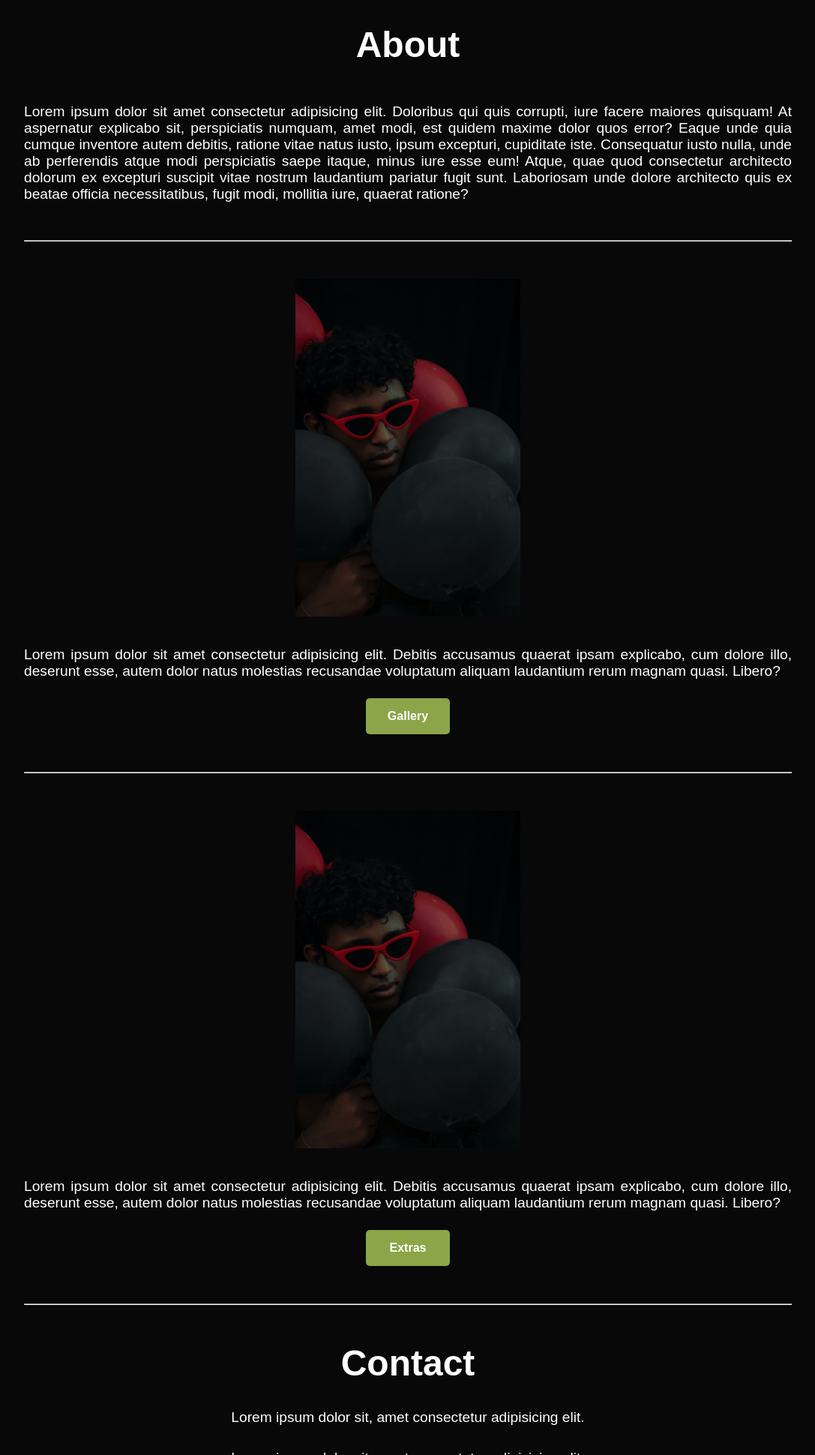
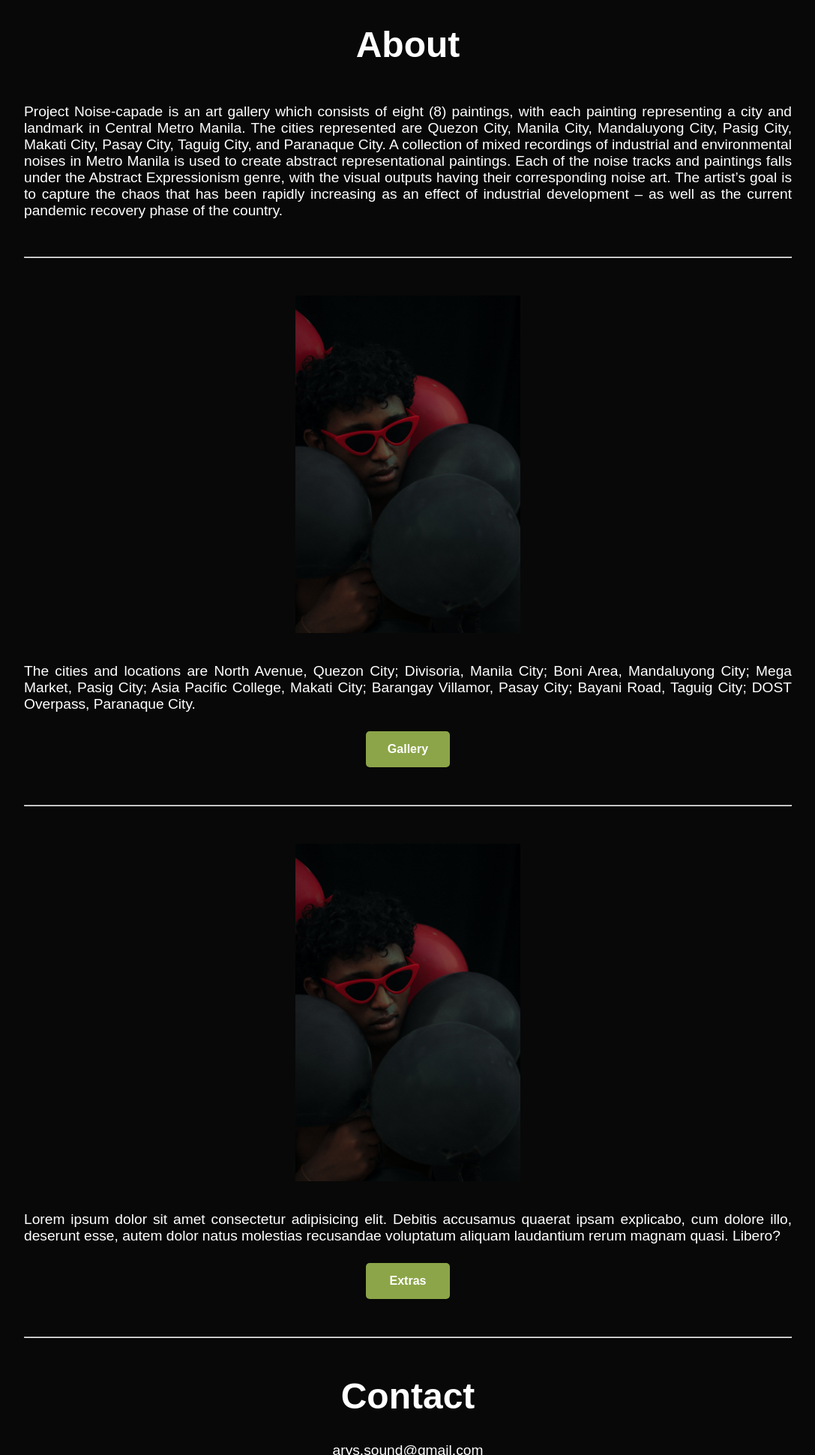
Before and after one commit to Pilsen3/NoiseCapade, a plain HTML site: page index.html in a window 1280 px wide. Shown: the part 860-2800 px from the top of the page at 75% size, without its empty margins (96-1183 px from the left). Drawn offline with Linux system fonts and the light colour scheme; a web font is replaced by a local one.

Commit message:
change text

```diff
--- a/index.html
+++ b/index.html
@@ -30,10 +30,7 @@
                 <div class="header-text">
                     <h1>NOISE-<span>CAPADE</span></h1>
 
-                    <p>Lorem ipsum dolor sit amet consectetur, adipisicing elit. Beatae eum maxime sed doloribus in nisi veniam fugit aspernatur doloremque modi earum cupiditate voluptatem cum quos explicabo, et laboriosam adipisci facilis.
-                    Consequatur a excepturi, autem, delectus nam vitae accusamus repudiandae libero esse architecto odio recusandae, harum ipsa laudantium ut nesciunt consequuntur in consectetur iusto eligendi? Culpa nemo a ad laboriosam animi.
-                    Maiores quia fuga dignissimos, maxime, tenetur, dolores labore repellendus ducimus voluptatum soluta excepturi vero. Architecto ducimus voluptatibus magni officiis cum, molestiae, eius iusto nam dolorum optio, eligendi libero beatae? Aspernatur!
-                </p>
+                    <p>Noise-capade is an experimental gallery featuring eight (8) abstract cymatic paintings created by the noise pollution recorded from various Metro Manila cities.</p>
                 </div>
             </div>
     </div>
@@ -43,9 +40,9 @@
     <div id="about">
         <div class="container">
             <h2 class="about-header">About</h2>
-            <p class="about-text">Lorem ipsum dolor sit amet consectetur adipisicing elit. Doloribus qui quis corrupti, iure facere maiores quisquam! At aspernatur explicabo sit, perspiciatis numquam, amet modi, est quidem maxime dolor quos error?
-            Eaque unde quia cumque inventore autem debitis, ratione vitae natus iusto, ipsum excepturi, cupiditate iste. Consequatur iusto nulla, unde ab perferendis atque modi perspiciatis saepe itaque, minus iure esse eum!
-            Atque, quae quod consectetur architecto dolorum ex excepturi suscipit vitae nostrum laudantium pariatur fugit sunt. Laboriosam unde dolore architecto quis ex beatae officia necessitatibus, fugit modi, mollitia iure, quaerat ratione?</p>
+            <p class="about-text">Project Noise-capade is an art gallery which consists of eight (8) paintings, with each painting representing a city and landmark in Central Metro Manila. The cities represented are Quezon City, Manila City, Mandaluyong City, Pasig City, Makati City, Pasay City, Taguig City, and Paranaque City.
+                A collection of mixed recordings of industrial and environmental noises in Metro Manila is used to create abstract representational paintings. Each of the noise tracks and paintings falls under the Abstract Expressionism genre, with the visual outputs having their corresponding noise art. The artist’s goal is to capture the chaos that has been rapidly increasing as an effect of industrial development – as well as the current pandemic recovery phase of the country.
+                </p>
         </div>
     </div>
 
@@ -54,7 +51,7 @@
         <div class="container">
             <img src="images/body-img1.png" alt="" width="300" height="300">
             <div class="gallery-text">
-                <p>Lorem ipsum dolor sit amet consectetur adipisicing elit. Debitis accusamus quaerat ipsam explicabo, cum dolore illo, deserunt esse, autem dolor natus molestias recusandae voluptatum aliquam laudantium rerum magnam quasi. Libero?</p>
+                <p>The cities and locations are North Avenue, Quezon City; Divisoria, Manila City; Boni Area, Mandaluyong City; Mega Market, Pasig City; Asia Pacific College, Makati City; Barangay Villamor, Pasay City; Bayani Road, Taguig City; DOST Overpass, Paranaque City. </p>
             </div>
                 <a href="gallery.html">
                     <button class="gallery-button" type="button">Gallery</button>
@@ -82,10 +79,10 @@
             <div class="container">
                 <h2 class="contact-header">Contact</h2>
                 <br>
-                <p class="contact-text">Lorem ipsum dolor sit, amet consectetur adipisicing elit.</p>
-                <p class="contact-text">Lorem ipsum dolor sit, amet consectetur adipisicing elit.</p>
-                <p class="contact-text">Lorem ipsum dolor sit, amet consectetur adipisicing elit. </p>
-                <p class="contact-text">Lorem ipsum dolor sit, amet consectetur adipisicing elit. </p>
+                <p class="contact-text">arys.sound@gmail.com</p>
+                <p class="contact-text">aryscruzabadier@gmail.com</p>
+                <p class="contact-text">acabadier@student.apc.edu.ph </p>
+                <p class="contact-text">(+63) 956 430 7237 </p>
             </div>
         </div>
 
```
